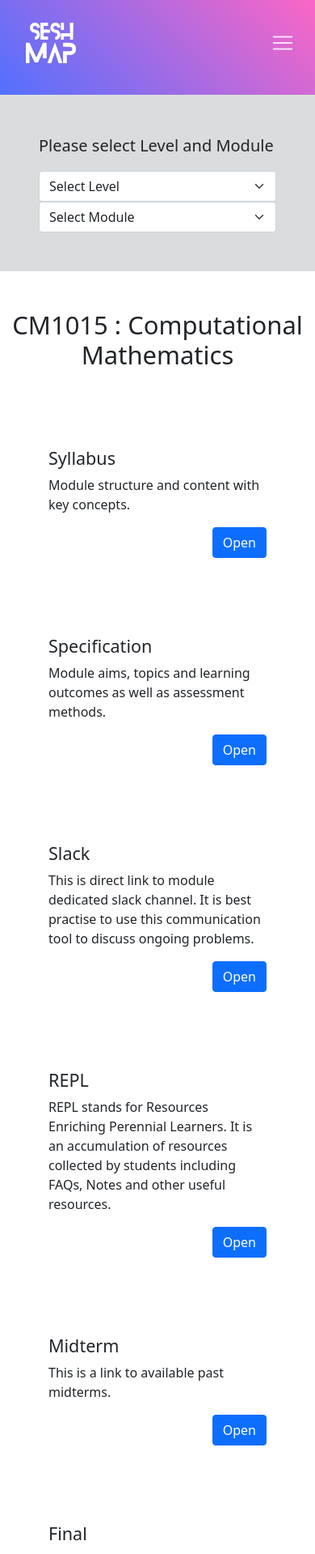
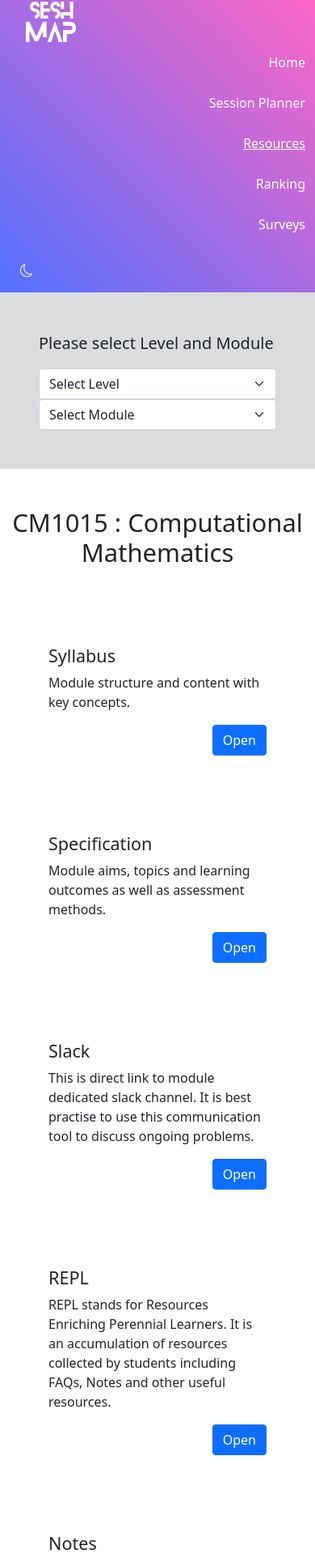
Before and after one commit to jberkovica/SeshMap, a React (Create React App) app: page /resources in a window 390 px wide. Shown: the part 11-1930 px from the top of the page at 81% size. Built offline with nearby package versions, Linux system fonts and the light colour scheme.

Commit message:
Minor improvements and bug fixes

```diff
--- a/src/App.css
+++ b/src/App.css
@@ -85,3 +85,49 @@ html, body {
 .dark-mode table {
   border-color: #666666;
 }
+
+/* @media (max-width: 991px) {
+  .navbar-collapse {
+    display: flex !important;
+  }
+
+  .navbar-collapse.show {
+    display: flex !important;
+  }
+} */
+
+/* Styles for large screens */
+@media (min-width: 992px) {
+  .navbar-nav {
+    flex-direction: row;
+  }
+
+  .nav-link {
+    margin-right: 30px;
+  }
+
+  .navbar-collapse {
+    flex-basis: auto;
+  }
+}
+
+/* Styles for small screens */
+@media (max-width: 991px) {
+  .navbar-nav {
+    flex-direction: column;
+    align-items: flex-end;
+  }
+
+  .nav-link {
+    margin-right: 0;
+    margin-bottom: 10px;
+  }
+
+  .navbar-collapse {
+    flex-basis: 100%;
+  }
+
+  .navbar {
+    height: auto;
+  }
+}
--- a/src/App.jsx
+++ b/src/App.jsx
@@ -37,7 +37,7 @@ function App() {
                                 className="navbar-logo"
                             />
                         </Link>
-                        <button
+                        {/* <button
                             className="navbar-toggler"
                             type="button"
                             data-bs-toggle="collapse"
@@ -47,12 +47,9 @@ function App() {
                             aria-label="Toggle navigation"
                         >
                             <span className="navbar-toggler-icon"></span>
-                        </button>
+                        </button> */}
 
-                        <div
-                            className="collapse navbar-collapse"
-                            id="navbarSupportedContent"
-                        >
+                        <div className="navbar-collapse" id="navbarSupportedContent">
                             <ul className="navbar-nav ms-auto mb-2 mb-lg-0">
                                 <li className="nav-item">
                                     <NavLink to="/" className="nav-link">
--- a/src/components/Acknowledgements.jsx
+++ b/src/components/Acknowledgements.jsx
@@ -1,15 +1,27 @@
-import React, { useState } from "react";
+import React, { useState, useEffect } from "react";
 import contributors from "../contributors.js";
 import { ReactComponent as Person } from "../assets/person.svg";
 import "./Acknowledgements.css";
 
 function AcknowledgementsCarousel() {
-    const slideLength = 15;
-    const rowLength = 5;
+    const [smallScreen, setSmallScreen] = useState(window.innerWidth <= 991); // calculare slides and rows for big/small screen
+    const [currentSlide, setCurrentSlide] = useState(0);
 
+    useEffect(() => {
+        const handleResize = () => {
+            setSmallScreen(window.innerWidth <= 991);
+        };
+
+        window.addEventListener("resize", handleResize);
+
+        return () => {
+            window.removeEventListener("resize", handleResize);
+        };
+    }, []);
+
+    const slideLength = smallScreen ? 10 : 15;
+    const rowLength = smallScreen ? 2 : 5;
     const slidesCount = Math.ceil(contributors.length / slideLength);
-
-    const [currentSlide, setCurrentSlide] = useState(0);
 
     const toggleSlide = index => {
         setCurrentSlide(index);
@@ -56,7 +68,13 @@ function AcknowledgementsCarousel() {
                                             .map(ack => (
                                                 <div className="col" key={ack.name}>
                                                     <Person />
-                                                    <a href={ack.link}>{ack.name}</a>
+                                                    <a
+                                                        href={ack.link}
+                                                        target="_blank"
+                                                        rel="noopener noreferrer"
+                                                    >
+                                                        {ack.name}
+                                                    </a>
                                                 </div>
                                             ))}
                                     </div>
--- a/src/pages/Resources.jsx
+++ b/src/pages/Resources.jsx
@@ -4,7 +4,7 @@ import LevelSelector from "../components/LevelSelector";
 import { findModuleByName } from "../modules";
 
 function Resources() {
-    const [selectedLevel, setSelectedLevel] = useState("Level4");
+    const [selectedLevel, setSelectedLevel] = useState("");
     const [selectedModule, setSelectedModule] = useState("CM");
 
     const handleLevelChange = level => {
@@ -70,6 +70,7 @@ const ModuleData = ({ selectedModule }) => {
                 <Specification selectedModuleData={selectedModuleData} />
                 <Slack selectedModuleData={selectedModuleData} />
                 <Repl selectedModuleData={selectedModuleData} />
+                <Notes selectedModuleData={selectedModuleData} />
                 <Midterm selectedModuleData={selectedModuleData} />
                 <Final selectedModuleData={selectedModuleData} />
             </div>
@@ -193,10 +194,8 @@ const Repl = ({ selectedModuleData }) => {
     );
 };
 
-// TODO: improve midterm and final logic so there is link on past papers only if there are exams
-
 const Midterm = ({ selectedModuleData }) => {
-    const midtermURL = selectedModuleData?.midterm;
+    const midtermURL = selectedModuleData?.midtermPapers;
 
     return (
         <div className="row p-5">
@@ -220,7 +219,7 @@ const Midterm = ({ selectedModuleData }) => {
 };
 
 const Final = ({ selectedModuleData }) => {
-    const finalsURL = selectedModuleData?.final;
+    const finalsURL = selectedModuleData?.examPapers;
 
     return (
         <div className="row p-5">
@@ -243,7 +242,33 @@ const Final = ({ selectedModuleData }) => {
     );
 };
 
+const Notes = ({ selectedModuleData }) => {
+    const notesURL = selectedModuleData?.notes;
+
+    return (
+        <div className="row p-5">
+            <div className="col-md-3">
+                <h4 className="text-start">Notes</h4>
+            </div>
+            <div className="col-md-6">
+                <p>
+                    Useful notes, screenshots of lectures, summaries and additional
+                    readings compiled by students and professors.
+                </p>
+            </div>
+            <div className="col-md-3 text-end">
+                {notesURL && (
+                    <a href={notesURL} target="_blank" rel="noopener noreferrer">
+                        <button type="button" className="btn btn-primary">
+                            Open
+                        </button>
+                    </a>
+                )}
+            </div>
+        </div>
+    );
+};
+
 // TODO: add notes components
-// TODO: maybe should add all data (like professor, language, etc) without buttons?
 
 export default Resources;
```
